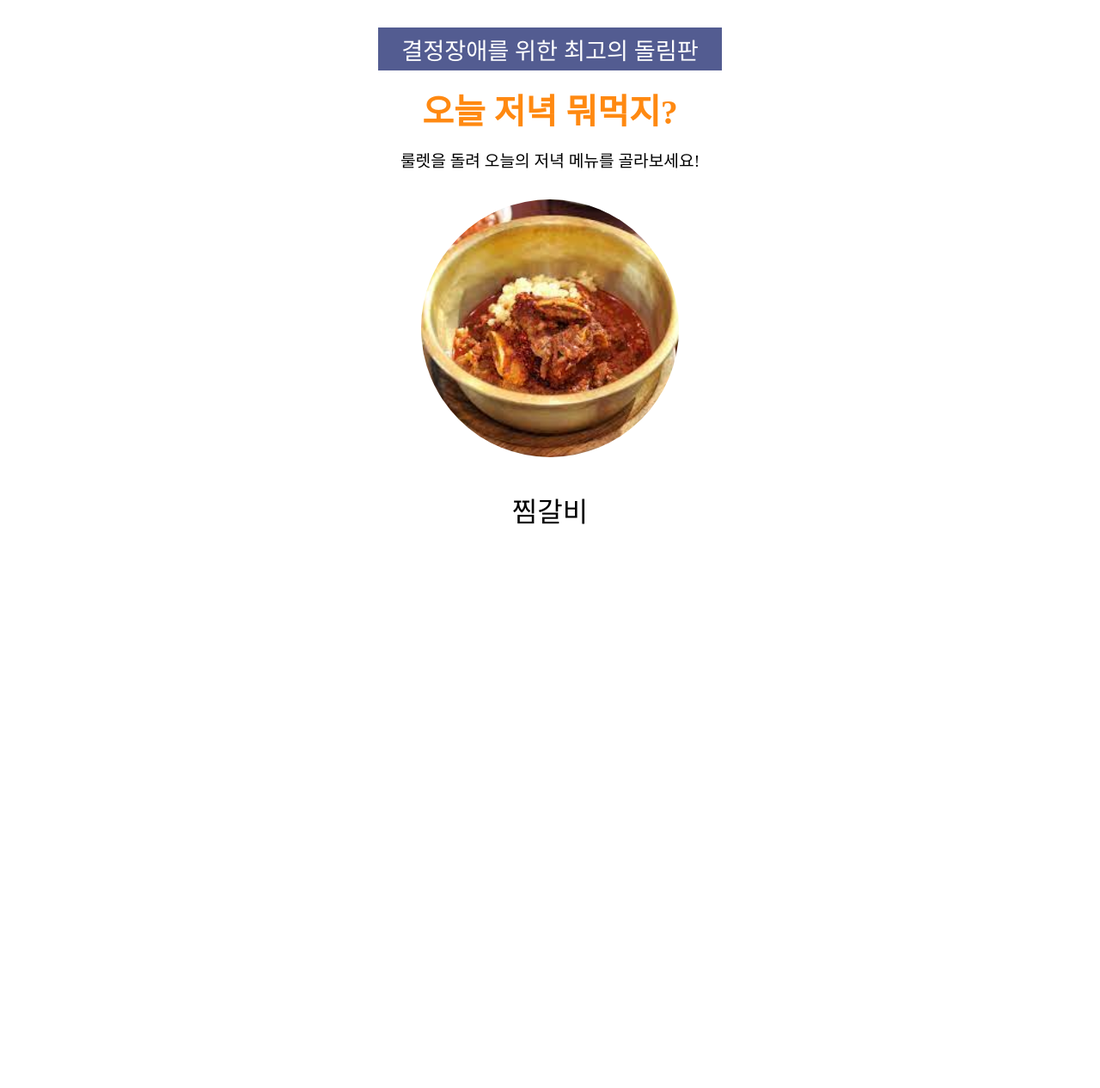
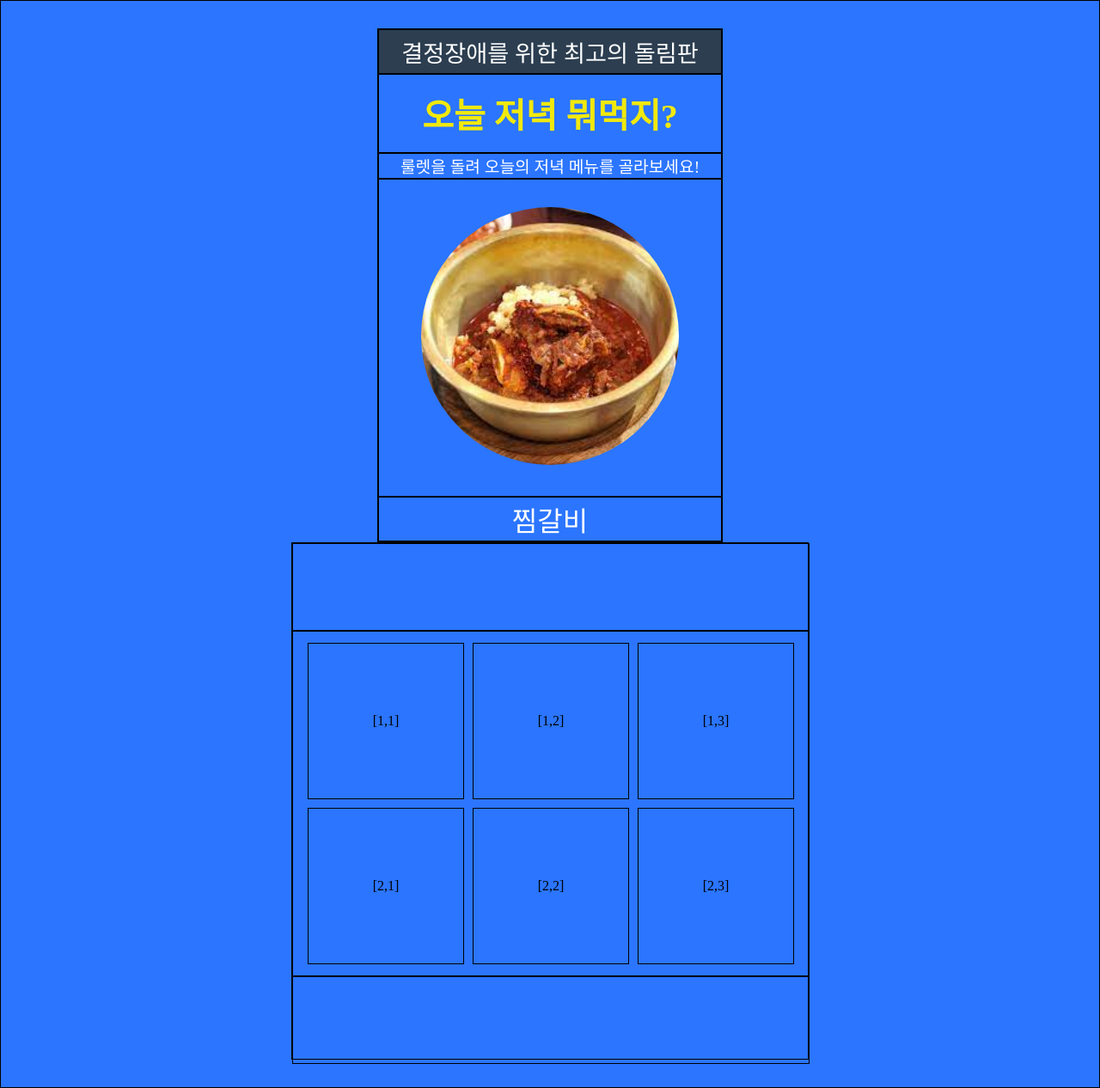
Before and after one commit to kwak-suobusi/vue_tutorial, a Vue app: page / in a window 1280 px wide. Shown: the whole page at 86% size. Before the commit the page ends 800 px from the top, so only its background shows below. Built offline with nearby package versions, Linux system fonts and the light colour scheme.

Commit message:
푸쉬푸쉬

```diff
--- a/src/App.vue
+++ b/src/App.vue
@@ -1,28 +1,38 @@
 <template>
-  <div class="container">
-    <div class="card">
-      <div class="card-banner">
+  <div class="container border">
+    <div class="card border">
+      <div class="card-banner border">
         결정장애를 위한 최고의 돌림판
       </div>
-      <div class="card-title">
+      <div class="card-title border">
         오늘 저녁 뭐먹지?
       </div>
-      <div class="card-sub-title">
+      <div class="card-sub-title border">
         룰렛을 돌려 오늘의 저녁 메뉴를 골라보세요!
       </div>
-      <div class="card-img">
+      <div class="card-img border">
         <img
             :src="세계음식데이터[현재인덱스0부터끝까지순환하면서리턴].img"
             :alt="세계음식데이터[현재인덱스0부터끝까지순환하면서리턴].name"
             @click="룰렛시작종료()"
         />
       </div>
-      <div class="card-text">
+      <div class="card-text border">
         <span>{{세계음식데이터[현재인덱스0부터끝까지순환하면서리턴].name}}</span>
       </div>
     </div>
-    <div>
+    <div class="bottom border">
 <!--      여기에 만들어 보세요!-->
+      <div class="filter border"></div>
+      <div class="img-box border">
+        <div v-for="row in 2" :key="row" class="row">
+          <div v-for="col in 3" :key="col" class="box">
+            <div class=""></div>
+            [{{ row }},{{ col }}]
+          </div>
+        </div>
+      </div>
+      <div class="btn-box border"></div>
     </div>
   </div>
 </template>
@@ -152,12 +162,24 @@ export default class APP extends Vue {
     this.룰렛시작종료스위치 = !this.룰렛시작종료스위치;
   }
 }
+
+export const DataMixin= {
+  data() {
+    return {
+      boxes: [1, 2, 3, 4] // 박스에 표시될 내용을 배열로 지정
+    };
+  }
+};
+
 </script>
 <style>
+.border{
+  border: 1px solid black;
+}
 body {
   margin: 0;
   padding: 0;
-  background-color: #FFFFFF
+  background-color: #2B75FF
 }
 
 .container {
@@ -171,14 +193,14 @@ body {
 }
 
 .card-banner {
-  background-color: #535C91;
+  background-color: #2C3E50;
   color: #ffffff;
   font-size: 1.7rem;
   padding: 0.3rem 0;
 }
 
 .card-title {
-  color: #FF8911;
+  color: #F1E90C;
   font-size: 2.5rem;
   font-weight: 600;
   padding: 1rem 0;
@@ -186,6 +208,7 @@ body {
 
 .card-sub-title {
   font-size: 1.2rem;
+  color: #ffffff;
 }
 
 .card-img {
@@ -212,6 +235,45 @@ body {
   justify-content: center;
   align-items: center;
   font-size: 2rem;
+  color: #ffffff;
 }
 
+.bottom{
+  width: 600px;
+  height: 600px;
+  margin: auto;
+}
+
+.filter{
+  width: 600px;
+  height: 100px;
+}
+
+.img-box{
+  width: 600px;
+  height: 400px;
+  display: flex;
+  flex-direction: column;
+  justify-content: center;
+  align-items: center;
+}
+
+.row {
+  display: flex;
+}
+
+.box {
+  width: 180px;
+  height: 180px;
+  border: 1px solid black;
+  margin: 5px;
+  display: flex;
+  justify-content: center;
+  align-items: center;
+}
+
+.btn-box{
+  width: 600px;
+  height: 100px;
+}
 </style>
```
Lines whose indentation alone changed are shown as unchanged.
